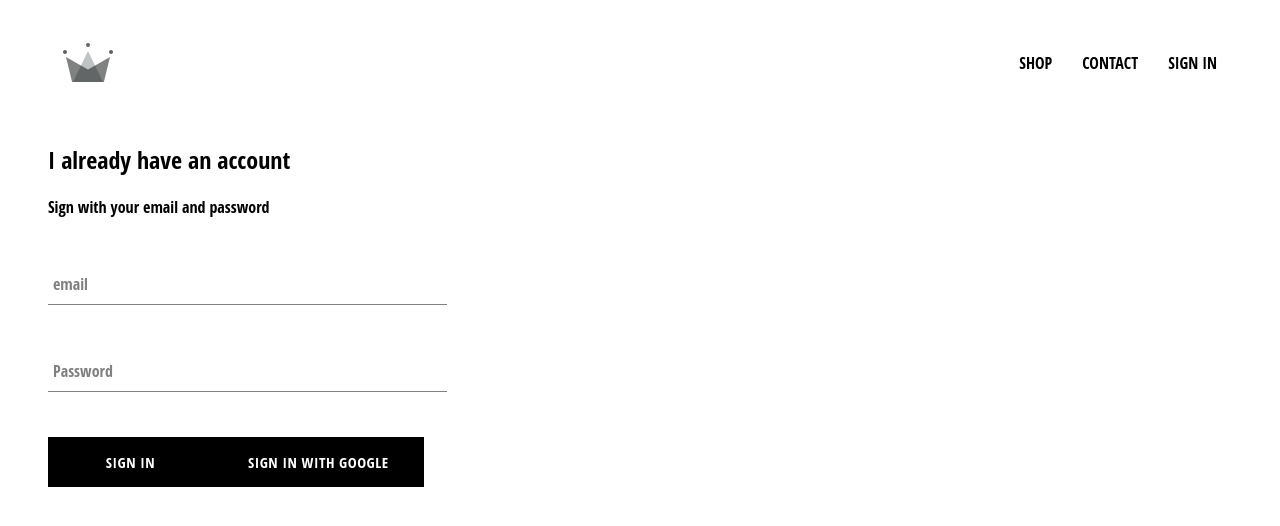
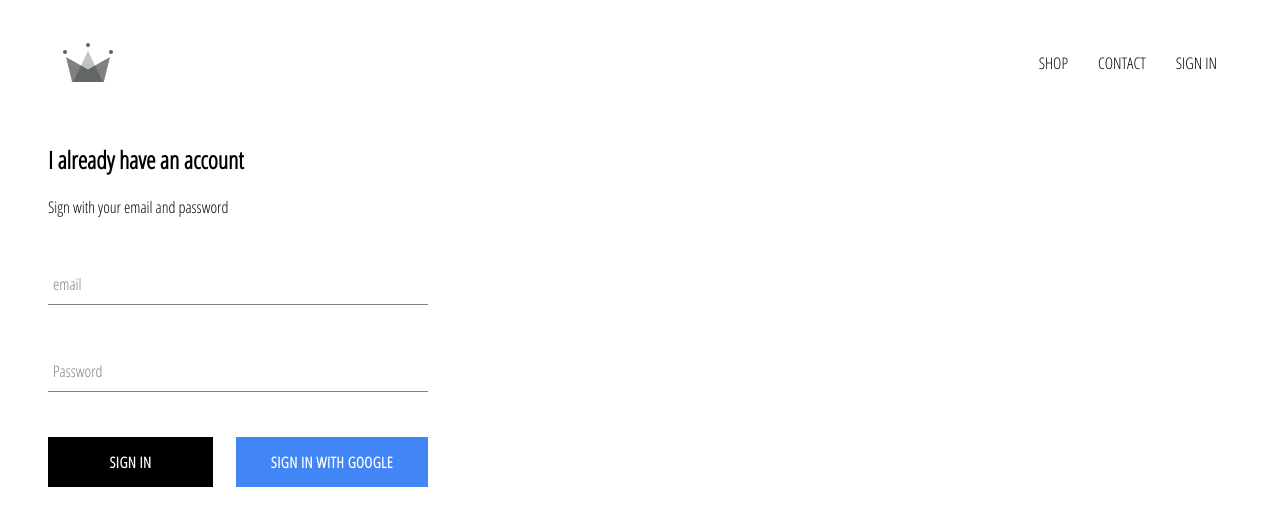
Before and after one commit to AchmadAlli/eCommerce_react, a React (Create React App) app: page /sign-in in a window 1280 px wide. Shown: the top 526 px of the page. Built offline with nearby package versions, Linux system fonts and the light colour scheme; no server answers.

Commit message:
- add auth button on header - styling sign in with google button

```diff
--- a/public/index.html
+++ b/public/index.html
@@ -15,6 +15,10 @@
       user's mobile device or desktop. See https://developers.google.com/web/fundamentals/web-app-manifest/
     -->
     <link rel="manifest" href="%PUBLIC_URL%/manifest.json" />
+    <link
+      href="https://fonts.googleapis.com/css?family=Open+Sans+Condensed:300"
+      rel="stylesheet"
+    />
     <!--
       Notice the use of %PUBLIC_URL% in the tags above.
       It will be replaced with the URL of the `public` folder during the build.
--- a/src/App.css
+++ b/src/App.css
@@ -1,4 +1,4 @@
- body {
+body {
   font-family: 'Open Sans Condensed';
   padding: 20px 40px;
 }
@@ -7,3 +7,7 @@ a {
   text-decoration: none;
   color: black;
 }
+
+* {
+  box-sizing: border-box;
+}
--- a/src/App.js
+++ b/src/App.js
@@ -1,22 +1,49 @@
-import React from 'react';
+import React, {Component} from 'react';
 import {BrowserRouter, Switch, Route} from 'react-router-dom';
 import Header from '../src/components/Header/header.component';
 import Homepage from './pages/Homepage/homepage.component';
 import Shop from './pages/Shop/shop.component';
 import Authentication from './pages/Authentication/authentication.component';
+import {auth} from './firebase/firebase.utils'
 import './App.css';
 
-function App() {
+class App extends Component {
+
+  constructor(props) {
+    super(props)
+
+    this.state = {
+       user: null
+    }
+  }
+
+  unsubscribeFromAuth = null
+
+  componentDidMount(){
+    this.unsubscribeFromAuth = auth.onAuthStateChanged( data => {
+      this.setState({user: data})
+      console.log(data);
+    } )
+  }
+
+  componentWillUnmount(){
+    this.unsubscribeFromAuth()
+  }
+
+  render(){
     return (
       <BrowserRouter>
-      <Header />
+        <Header user={this.state.user} />
         <Switch>
           <Route exact path='/' component={Homepage} />
           <Route path='/shop' component={Shop} />
           <Route path='/sign-in' component={Authentication} />
         </Switch>
       </BrowserRouter>
-  );
+    )
+  }
+
+
 }
 
 export default App;
--- a/src/components/Custom-button/custom-button.component.jsx
+++ b/src/components/Custom-button/custom-button.component.jsx
@@ -1,9 +1,9 @@
 import React from 'react'
 import './custom-button.style.scss'
 
-const CustomButton = ({children, ...props}) => {
+const CustomButton = ({children, googleAuthButton, ...props}) => {
   return (
-    <button className="custom-button" {...props}>
+    <button className={`${googleAuthButton ? 'google-sign-in' : ''} custom-button`} {...props}>
       {children}
     </button>
   )
--- a/src/components/Custom-button/custom-button.style.scss
+++ b/src/components/Custom-button/custom-button.style.scss
@@ -1,3 +1,4 @@
+
 .custom-button {
   min-width: 165px;
   width: auto;
@@ -19,4 +20,14 @@
     color: black;
     border: 1px solid black;
   }
+
+  &.google-sign-in {
+    background-color: #4285f4;
+    color: white;
+
+    &:hover {
+      background-color: #357ae8;
+      border: none;
+    }
+  }
 }
--- a/src/components/Header/header.component.jsx
+++ b/src/components/Header/header.component.jsx
@@ -2,8 +2,12 @@ import React from 'react';
 import {Link} from 'react-router-dom';
 import './header.style.scss';
 import {ReactComponent as Logo} from '../../assets/crown.svg';
+import {auth} from '../../firebase/firebase.utils'
 
-const Header = ()=> (
+const signIn = (<Link to="/sign-in" className="option"> SIGN IN </Link>)
+const logout = (<div className="option" onClick={()=> auth.signOut()} > LOGOUT </div>)
+
+const Header = ({user})=> (
   <nav className="header">
     <Link to="/" className="logo-container">
       <Logo className="logo" />
@@ -15,9 +19,7 @@ const Header = ()=> (
       <Link to="/contact" className="option">
         CONTACT
       </Link>
-      <Link to="/sign-in" className="option">
-        SIGN IN
-      </Link>
+      {user ? logout : signIn}
     </div>
   </nav>
 );
--- a/src/components/Header/header.style.scss
+++ b/src/components/Header/header.style.scss
@@ -20,6 +20,7 @@
 
     .option {
       padding: 10px 15px;
+      cursor: pointer;
     }
   }
 }
--- a/src/components/Sign-in/sign-in.component.jsx
+++ b/src/components/Sign-in/sign-in.component.jsx
@@ -50,8 +50,10 @@ export class SignIn extends Component {
             required
           />
 
-          <CustomButton type="submit"> SIGN IN </CustomButton>
-          <CustomButton type="button" onClick={SignInWithGoogle} > SIGN IN WITH GOOGLE </CustomButton>
+          <div className="buttons">
+            <CustomButton type="submit"> Sign In </CustomButton>
+            <CustomButton type="button" onClick={SignInWithGoogle} googleAuthButton> Sign In With Google </CustomButton>
+          </div>
 
         </form>
 
--- a/src/components/Sign-in/sign-in.style.scss
+++ b/src/components/Sign-in/sign-in.style.scss
@@ -1,5 +1,14 @@
 .sign-in {
-  width: 30vw;
+  width: 380px;
   display: flex;
   flex-direction: column;
+
+  .title {
+    margin: 10px 0;
+  }
+
+  .buttons {
+    display: flex;
+    justify-content: space-between;
+  }
 }
--- a/src/firebase/firebase.utils.js
+++ b/src/firebase/firebase.utils.js
@@ -6,8 +6,8 @@ import Config from './firebase.config'
 
 firebase.initializeApp(Config)
 
-const auth          = firebase.auth()
-// const firestore     = firebase.firestore()
+export const auth          = firebase.auth()
+// export const firestore     = firebase.firestore()
 const authProvider  = new firebase.auth.GoogleAuthProvider().setCustomParameters({prompt: 'select_account'})
 
 export const  SignInWithGoogle = () => auth.signInWithPopup(authProvider)
```
Lines whose indentation alone changed are shown as unchanged.
